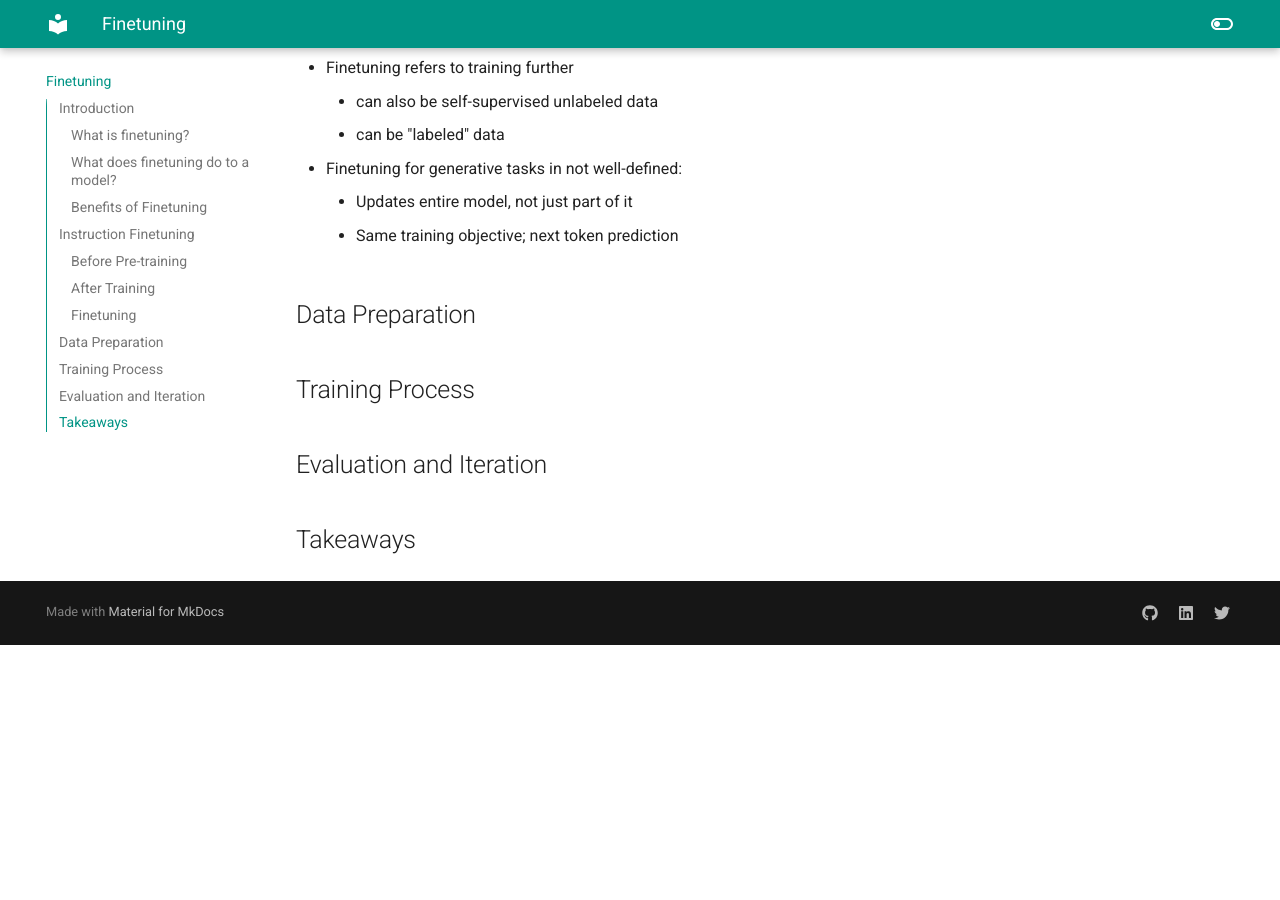
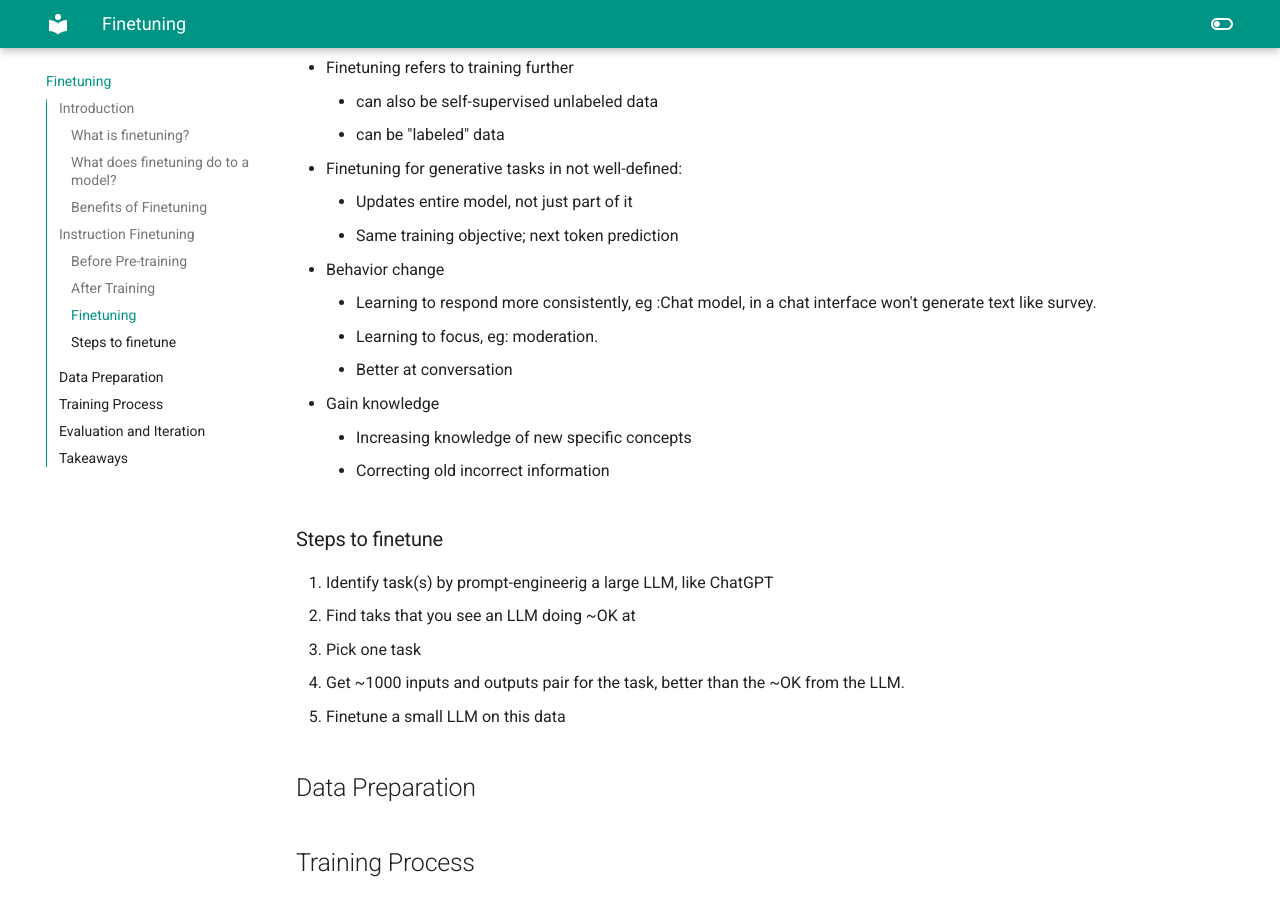
Before and after one commit to iamrajharshit/ProjectRakuten, an MkDocs documentation site: the page built from docs/finetuning.md, in a window 1280 px wide and 900 px high, scrolled down 1936 px. Built offline with MkDocs 1.6.1 and Material for MkDocs 9.7.7, drawn with Linux system fonts in a browser that asks for light colours; before the commit the page ends 2581 px from its top, so only the background shows below that.

Commit message:
added contain to finetuning

```diff
--- a/docs/finetuning.md
+++ b/docs/finetuning.md
@@ -76,7 +76,22 @@ Input: `What is the capital of India?` -> `Base LLM` -> Output: `What is the cap
     - Updates entire model, not just part of it
     - Same training objective; next token prediction
 
+- Behavior change
+    - Learning to respond more consistently, eg :Chat model, in a chat interface won't generate text like survey.
+    - Learning to focus, eg: moderation.
+    - Better at conversation
+- Gain knowledge
+    - Increasing knowledge of new specific concepts
+    - Correcting old incorrect information
 
+### Steps to finetune
+ 1. Identify task(s) by prompt-engineerig a large LLM, like ChatGPT
+ 2. Find taks that you see an LLM doing ~OK at
+ 3. Pick one task
+ 4. Get ~1000 inputs and outputs pair for the task, better than the ~OK from the LLM.
+ 5. Finetune a small LLM on this data
+
+###
 ## Data Preparation
 
 
```
